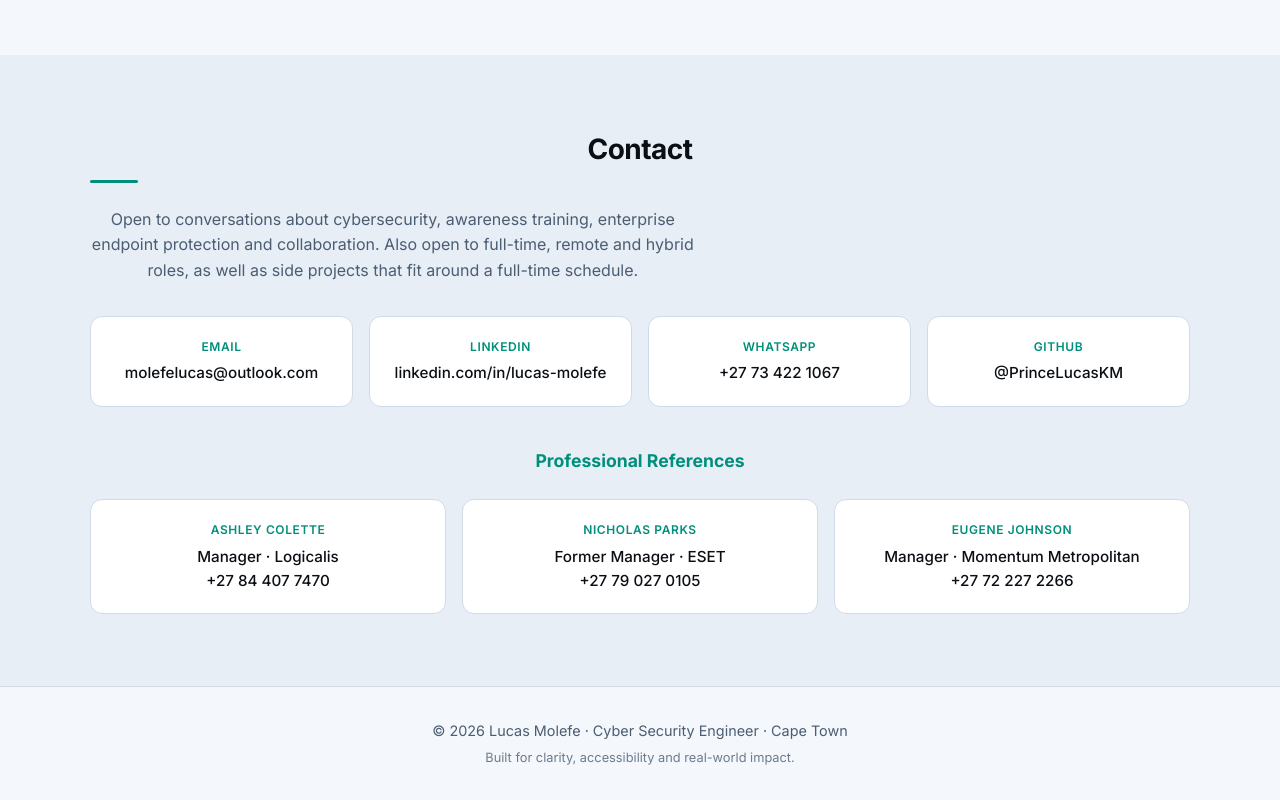
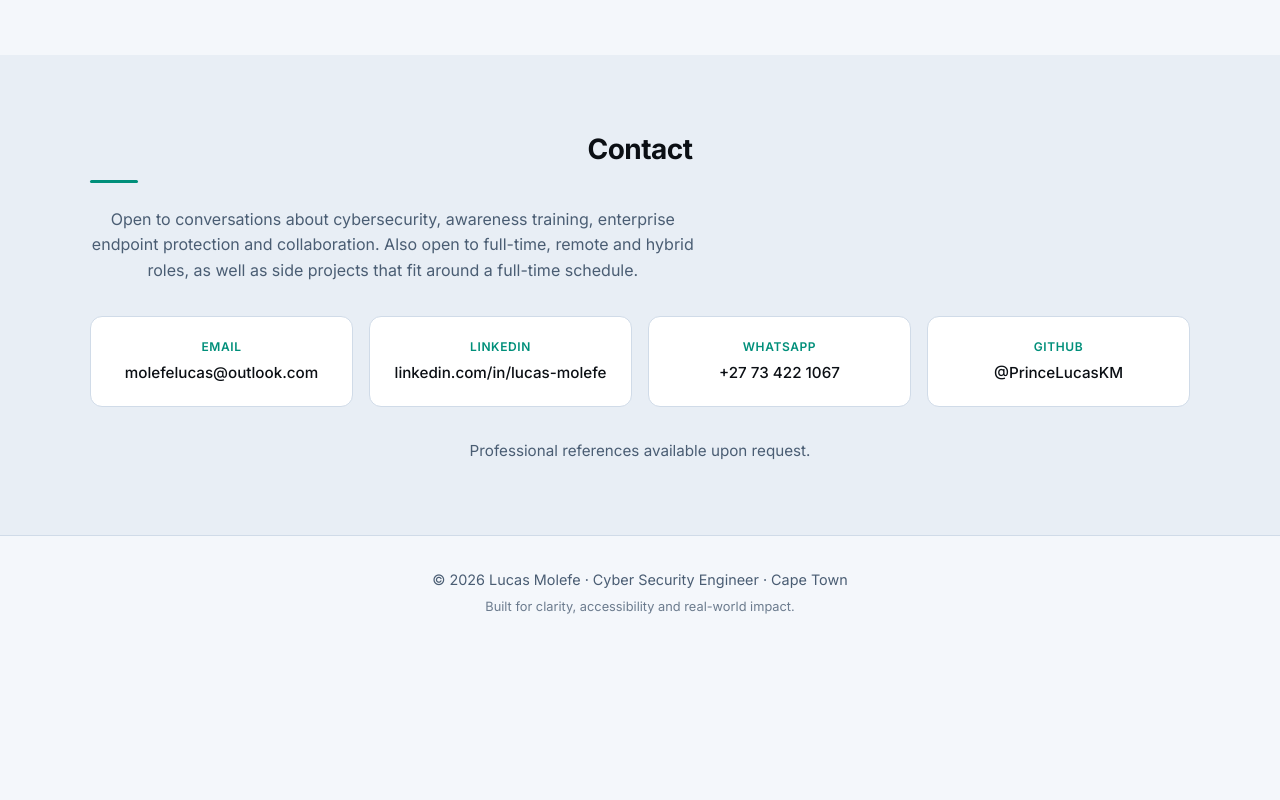
Before and after one commit to PrinceLucasKM/lucas-molefe-portfolio, a plain HTML site: page index.html in a window 1280 px wide. Shown: the part 6200-7000 px from the top of the page. After the commit the page ends 6849 px from the top, so only its background shows below. Drawn offline with Linux system fonts and the light colour scheme.

Commit message:
Remove public referee contact details until consent confirmed; references available upon request

```diff
--- a/index.html
+++ b/index.html
@@ -433,23 +433,9 @@
           </a>
         </div>
 
-        <div class="references" style="margin-top:2.5rem;">
-          <h3 style="font-size:1.1rem;margin-bottom:1rem;color:var(--accent);">Professional References</h3>
-          <div class="contact-cards" style="grid-template-columns:repeat(auto-fit,minmax(240px,1fr));">
-            <div class="contact-card" style="cursor:default;">
-              <span class="contact-label">Ashley Colette</span>
-              <span class="contact-value">Manager · Logicalis<br>+27 84 407 7470</span>
-            </div>
-            <div class="contact-card" style="cursor:default;">
-              <span class="contact-label">Nicholas Parks</span>
-              <span class="contact-value">Former Manager · ESET<br>+27 79 027 0105</span>
-            </div>
-            <div class="contact-card" style="cursor:default;">
-              <span class="contact-label">Eugene Johnson</span>
-              <span class="contact-value">Manager · Momentum Metropolitan<br>+27 72 227 2266</span>
-            </div>
-          </div>
-        </div>
+        <p style="margin-top:2rem;color:var(--text-muted);font-size:0.95rem;">
+          Professional references available upon request.
+        </p>
 
       </div>
     </section>
```
